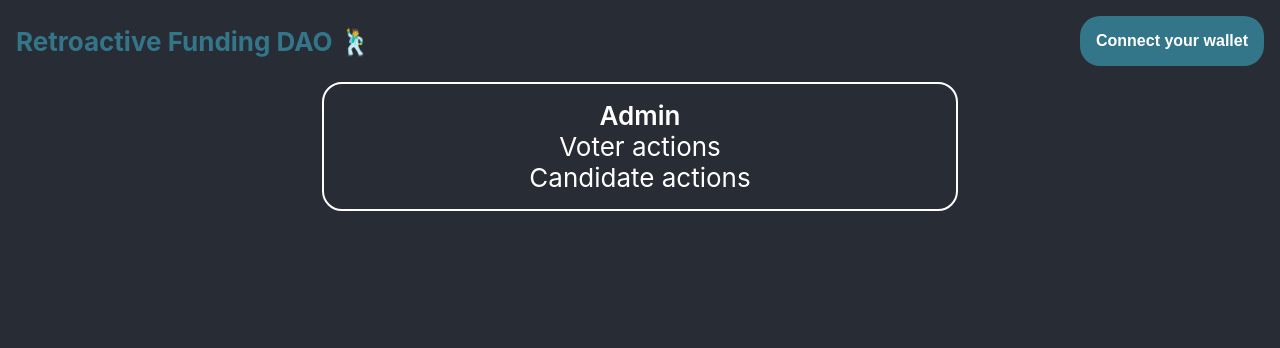
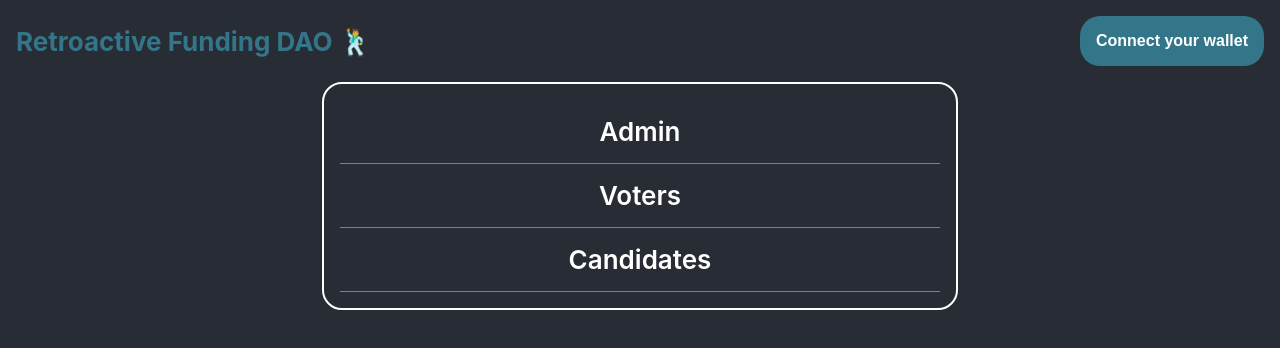
Before and after one commit to lparvinsmith/blockchain-developer-bootcamp-final-project, a React (Create React App) app in the folder client/: page / in a window 1280 px wide. Shown: the top 348 px of the page. Built offline with nearby package versions, Linux system fonts and the light colour scheme.

Commit message:
add voter and candidate actions

```diff
--- a/client/src/components/CandidateActions.jsx
+++ b/client/src/components/CandidateActions.jsx
@@ -1,3 +1,22 @@
+import { useState } from "react";
+import { Button } from "./Button";
+
 export const CandidateActions = () => {
-  return <div className="CandidateActions">Candidate actions</div>;
+  const [show, setShow] = useState(false);
+
+  return (
+    <div>
+      <div className="ContractActions-title" onClick={() => setShow(!show)}>
+        Candidates
+      </div>
+      {show && (
+        <div className="ContractActions-body">
+          <div className="ContractActions-action">
+            <div className="ContractActions-label">Register your project</div>
+            <Button>Become a candidate</Button>
+          </div>
+        </div>
+      )}
+    </div>
+  );
 };
--- a/client/src/components/VoterActions.jsx
+++ b/client/src/components/VoterActions.jsx
@@ -1,3 +1,29 @@
+import { useState } from "react";
+import { Button } from "./Button";
+import { TextInput } from "./TextInput";
+
 export const VoterActions = () => {
-  return <div className="VoterActions">Voter actions</div>;
+  const [show, setShow] = useState(false);
+  const buyin = 50000;
+
+  return (
+    <div>
+      <div className="ContractActions-title" onClick={() => setShow(!show)}>
+        Voters
+      </div>
+      {show && (
+        <div className="ContractActions-body">
+          <div className="ContractActions-action">
+            <div className="ContractActions-label">{`Voter registration NFT costs ${buyin}`}</div>
+            <Button>Mint voter NFT</Button>
+          </div>
+          <div className="ContractActions-action">
+            <div className="ContractActions-label">Vote for a project</div>
+            <TextInput placeholder="project address" />
+            <Button>Vote</Button>
+          </div>
+        </div>
+      )}
+    </div>
+  );
 };
--- a/client/src/styles/ContractActions.css
+++ b/client/src/styles/ContractActions.css
@@ -8,6 +8,8 @@
 .ContractActions-title {
   font-weight: 600;
   cursor: pointer;
+  padding: 16px 0;
+  border-bottom: 1px solid grey;
 }
 
 .ContractActions-body {
--- a/client/src/styles/TextInput.css
+++ b/client/src/styles/TextInput.css
@@ -3,4 +3,5 @@
   font-size: 16px;
   border-radius: 20px;
   padding: 0 8px;
+  margin-right: 8px;
 }
```
